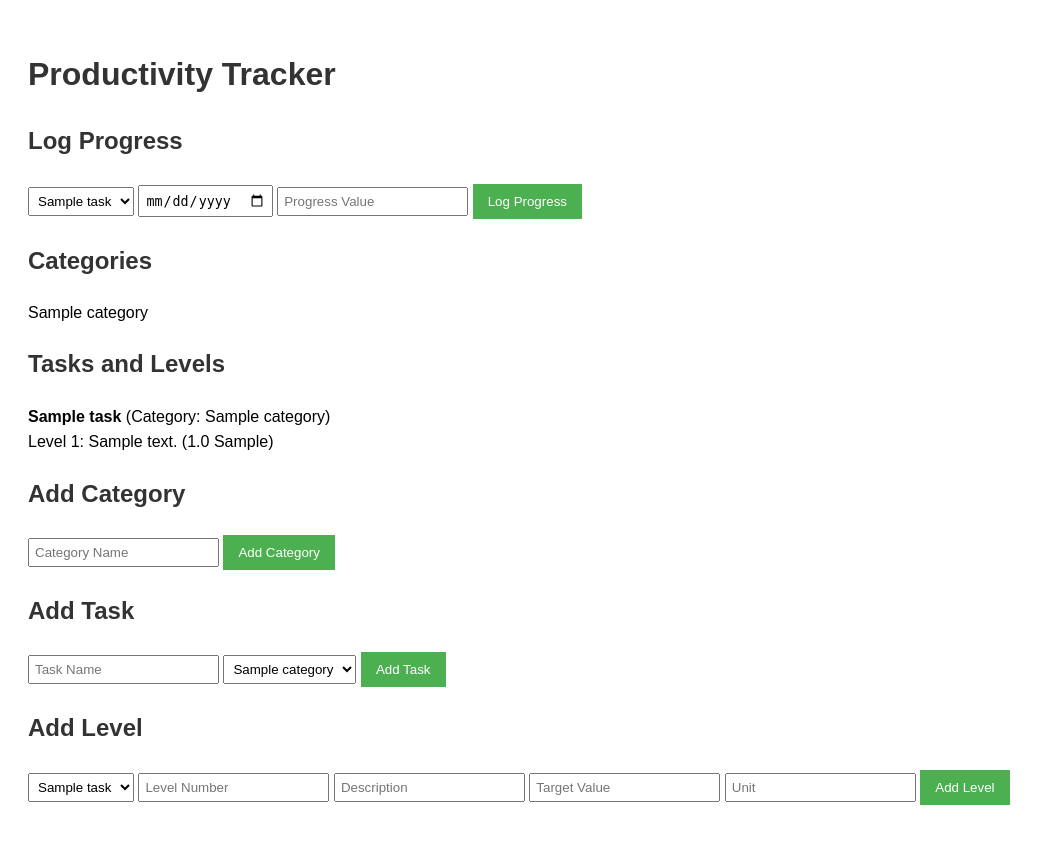
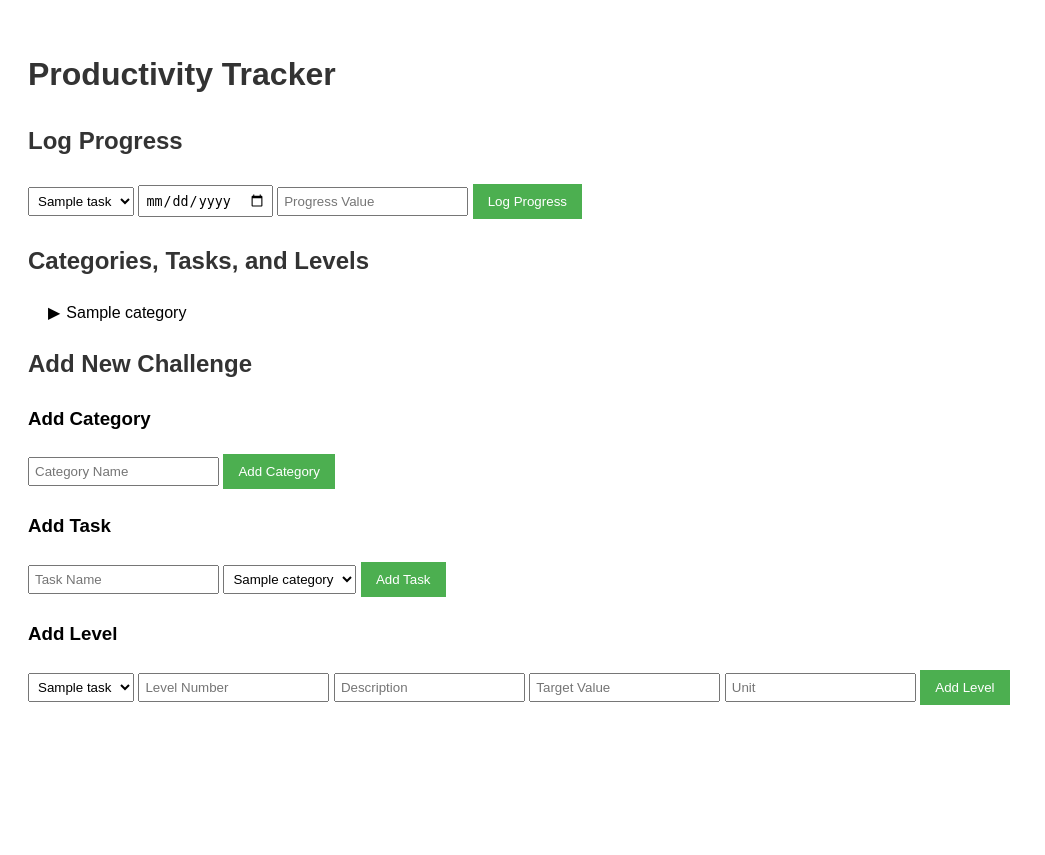
Before and after one commit to karimamd/dormantracker, a Flask app: page / in a window 1280 px wide. Shown: the whole page, without its empty margins (0-1045 px from the left). After the commit the page ends 705 px from the top, so only its background shows below. Run offline with Flask 3, Linux system fonts and the light colour scheme; tables that the repository leaves empty hold one stand-in row (values such as "Sample post").

Commit message:
modularise

```diff
--- /dev/null
+++ b/templates/components/add_new_challenge.html
@@ -0,0 +1,35 @@
+{# templates/components/add_new_challenge.html #}
+
+{% macro add_new_challenge(categories, tasks) %}
+<h2>Add New Challenge</h2>
+<h3>Add Category</h3>
+    <form action="{{ url_for('add_category') }}" method="post">
+        <input type="text" name="name" placeholder="Category Name" required>
+        <input type="submit" value="Add Category">
+    </form>
+
+    <h3>Add Task</h3>
+    <form action="{{ url_for('add_task') }}" method="post">
+        <input type="text" name="name" placeholder="Task Name" required>
+        <select name="category_id" required>
+            {% for category in categories %}
+                <option value="{{ category.id }}">{{ category.name }}</option>
+            {% endfor %}
+        </select>
+        <input type="submit" value="Add Task">
+    </form>
+
+    <h3>Add Level</h3>
+    <form action="{{ url_for('add_level') }}" method="post">
+        <select name="task_id" required>
+            {% for task in tasks %}
+                <option value="{{ task.id }}">{{ task.name }}</option>
+            {% endfor %}
+        </select>
+        <input type="number" name="level" placeholder="Level Number" required>
+        <input type="text" name="description" placeholder="Description" required>
+        <input type="number" name="target_value" placeholder="Target Value" required>
+        <input type="text" name="unit" placeholder="Unit" required>
+        <input type="submit" value="Add Level">
+    </form>
+{% endmacro %}
--- /dev/null
+++ b/templates/components/categories_tasks_levels.html
@@ -0,0 +1,62 @@
+{# templates/components/categories_tasks_levels.html #}
+
+{% macro categories_tasks_levels(categories) %}
+<style>
+    .nested-dropdown {
+        list-style-type: none;
+        padding-left: 20px;
+    }
+    .dropdown-toggle {
+        cursor: pointer;
+        user-select: none;
+    }
+    .dropdown-toggle::before {
+        content: '▶';
+        display: inline-block;
+        margin-right: 6px;
+        transition: transform 0.3s;
+    }
+    .dropdown-toggle.active::before {
+        transform: rotate(90deg);
+    }
+    .nested-dropdown > li > ul {
+        display: none;
+    }
+</style>
+
+<h2>Categories, Tasks, and Levels</h2>
+<ul class="nested-dropdown">
+    {% for category in categories %}
+        <li>
+            <span class="dropdown-toggle">{{ category.name }}</span>
+            <ul class="nested-dropdown">
+                {% for task in category.tasks %}
+                    <li>
+                        <span class="dropdown-toggle">{{ task.name }}</span>
+                        <ul class="nested-dropdown">
+                            {% for level in task.levels %}
+                                <li>Level {{ level.level }}: {{ level.description }} ({{ level.target_value }} {{ level.unit }})</li>
+                            {% endfor %}
+                        </ul>
+                    </li>
+                {% endfor %}
+            </ul>
+        </li>
+    {% endfor %}
+</ul>
+
+<script>
+    document.addEventListener('DOMContentLoaded', function() {
+        const toggles = document.querySelectorAll('.dropdown-toggle');
+        toggles.forEach(toggle => {
+            toggle.addEventListener('click', function() {
+                this.classList.toggle('active');
+                const nestedList = this.nextElementSibling;
+                if (nestedList) {
+                    nestedList.style.display = nestedList.style.display === 'block' ? 'none' : 'block';
+                }
+            });
+        });
+    });
+</script>
+{% endmacro %}
--- /dev/null
+++ b/templates/components/header.html
@@ -0,0 +1,20 @@
+{# templates/components/header.html #}
+
+{% macro header() %}
+<head>
+    <meta charset="UTF-8">
+    <meta name="viewport" content="width=device-width, initial-scale=1.0">
+    <title>Productivity Tracker</title>
+    <style>
+        body { font-family: Arial, sans-serif; line-height: 1.6; padding: 20px; }
+        h1, h2 { color: #333; }
+        form { margin-bottom: 20px; }
+        input[type="text"], input[type="number"], input[type="date"], select { margin: 5px 0; padding: 5px; }
+        input[type="submit"] { background-color: #4CAF50; color: white; padding: 10px 15px; border: none; cursor: pointer; }
+        input[type="submit"]:hover { background-color: #45a049; }
+        ul { list-style-type: none; padding: 0; }
+        li { margin-bottom: 10px; }
+    </style>
+    <h1>Productivity Tracker</h1>
+</head>
+{% endmacro %}
--- a/templates/index.html
+++ b/templates/index.html
@@ -1,23 +1,9 @@
 <!DOCTYPE html>
 <html lang="en">
-<head>
-    <meta charset="UTF-8">
-    <meta name="viewport" content="width=device-width, initial-scale=1.0">
-    <title>Productivity Tracker</title>
-    <style>
-        body { font-family: Arial, sans-serif; line-height: 1.6; padding: 20px; }
-        h1, h2 { color: #333; }
-        form { margin-bottom: 20px; }
-        input[type="text"], input[type="number"], input[type="date"], select { margin: 5px 0; padding: 5px; }
-        input[type="submit"] { background-color: #4CAF50; color: white; padding: 10px 15px; border: none; cursor: pointer; }
-        input[type="submit"]:hover { background-color: #45a049; }
-        ul { list-style-type: none; padding: 0; }
-        li { margin-bottom: 10px; }
-    </style>
-    <h1>Productivity Tracker</h1>
-</head>
+    {% from "components/header.html" import header %}
+    {{ header() }}
+
 <body>
-
 
     <h2>Log Progress</h2>
     <form action="{{ url_for('log_progress') }}" method="post">
@@ -31,58 +17,12 @@
         <input type="submit" value="Log Progress">
     </form>
 
-    <h2>Categories</h2>
-    <ul>
-        {% for category in categories %}
-            <li>{{ category.name }}</li>
-        {% endfor %}
-    </ul>
+    {% from "components/categories_tasks_levels.html" import categories_tasks_levels %}
+    {{ categories_tasks_levels(categories) }}
 
-    <h2>Tasks and Levels</h2>
-    <ul>
-        {% for task in tasks %}
-            <li>
-                <strong>{{ task.name }}</strong> (Category: {{ task.category.name }})
-                <ul>
-                    {% for level in task.levels %}
-                        <li>Level {{ level.level }}: {{ level.description }} ({{ level.target_value }} {{ level.unit }})</li>
-                    {% endfor %}
-                </ul>
-            </li>
-        {% endfor %}
-    </ul>
 
-    <h2>Add Category</h2>
-    <form action="{{ url_for('add_category') }}" method="post">
-        <input type="text" name="name" placeholder="Category Name" required>
-        <input type="submit" value="Add Category">
-    </form>
-
-    <h2>Add Task</h2>
-    <form action="{{ url_for('add_task') }}" method="post">
-        <input type="text" name="name" placeholder="Task Name" required>
-        <select name="category_id" required>
-            {% for category in categories %}
-                <option value="{{ category.id }}">{{ category.name }}</option>
-            {% endfor %}
-        </select>
-        <input type="submit" value="Add Task">
-    </form>
-
-    <h2>Add Level</h2>
-    <form action="{{ url_for('add_level') }}" method="post">
-        <select name="task_id" required>
-            {% for task in tasks %}
-                <option value="{{ task.id }}">{{ task.name }}</option>
-            {% endfor %}
-        </select>
-        <input type="number" name="level" placeholder="Level Number" required>
-        <input type="text" name="description" placeholder="Description" required>
-        <input type="number" name="target_value" placeholder="Target Value" required>
-        <input type="text" name="unit" placeholder="Unit" required>
-        <input type="submit" value="Add Level">
-    </form>
-
+    {% from "components/add_new_challenge.html" import add_new_challenge %}
+    {{ add_new_challenge(categories, tasks) }}
 
 </body>
 </html>
```
